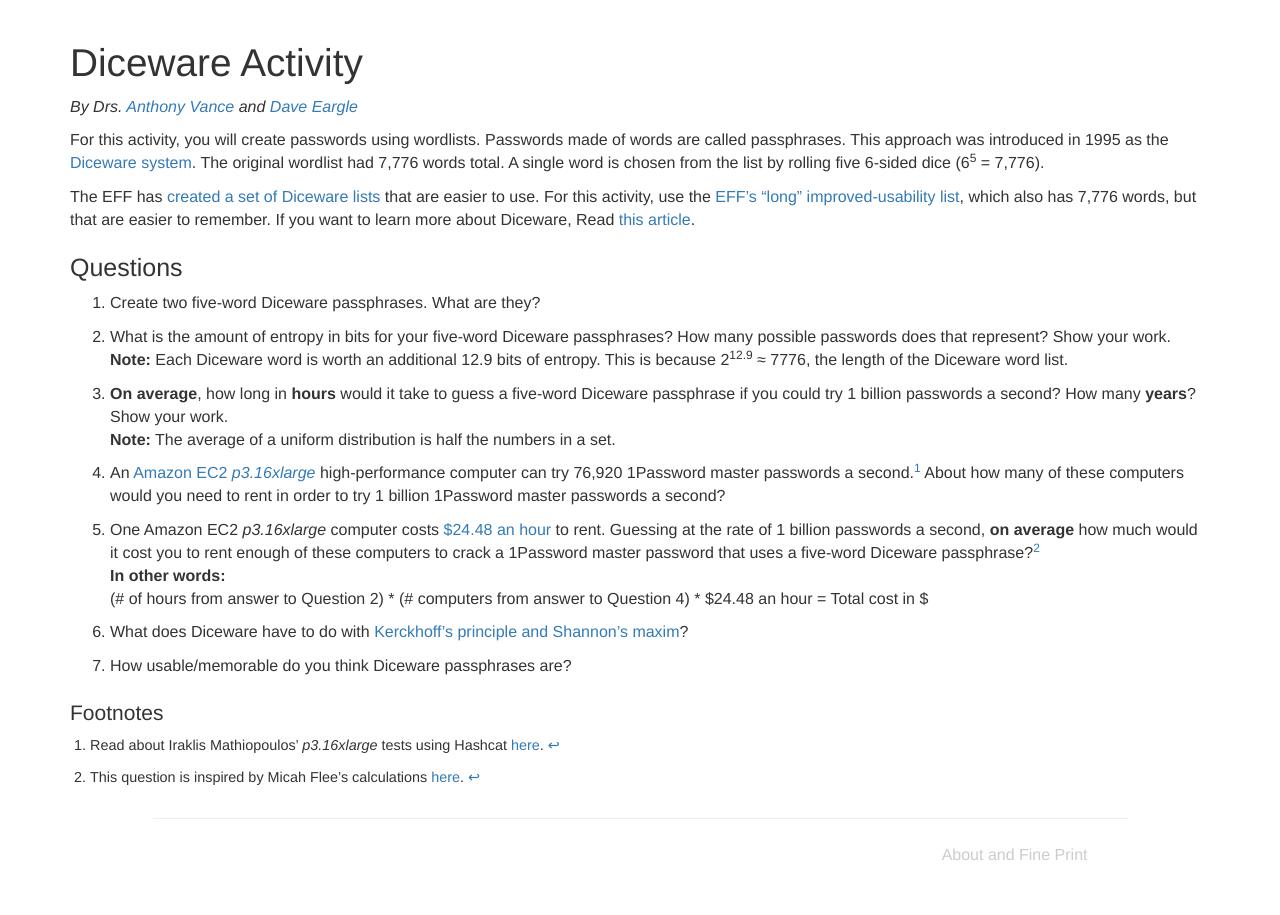
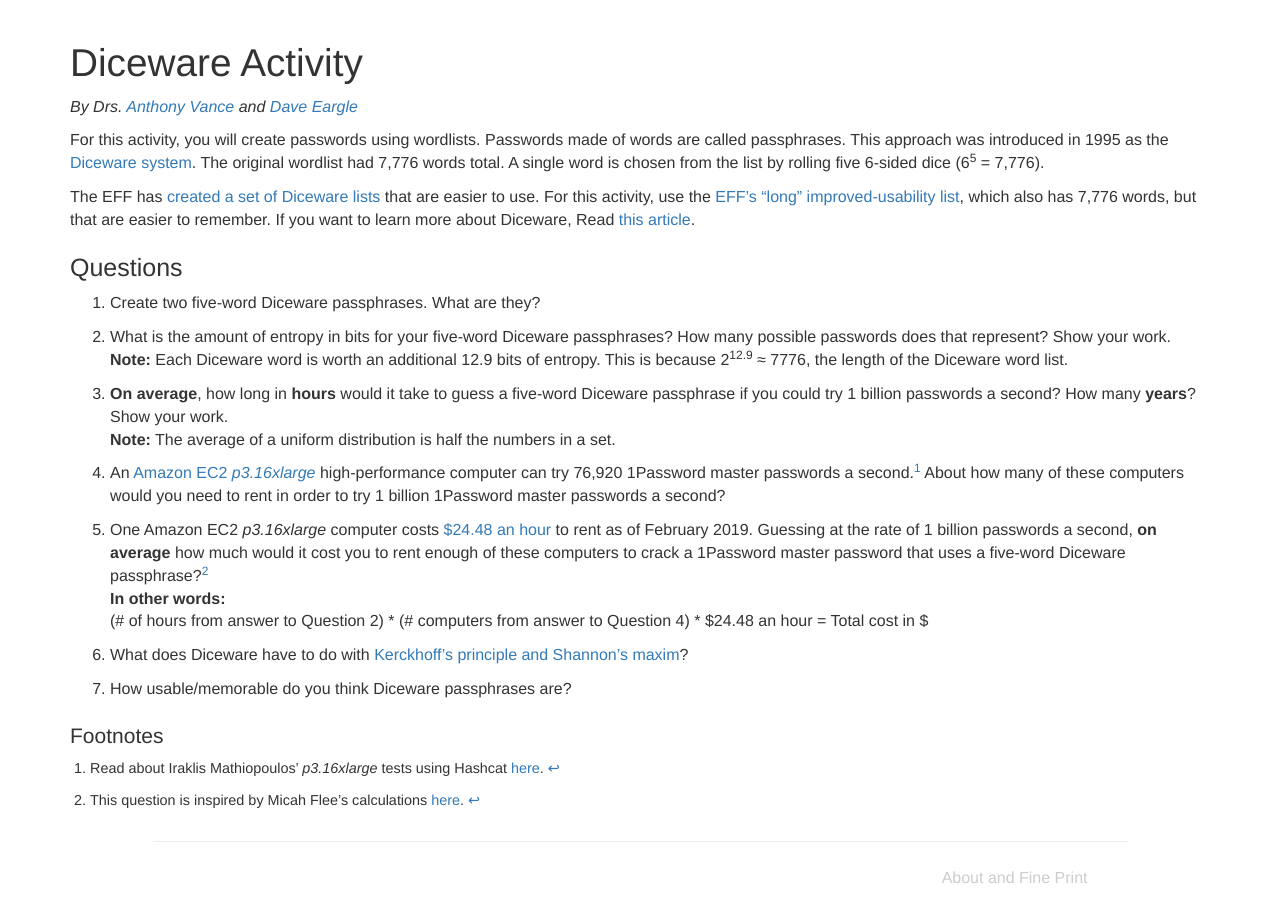
Before and after one commit to security-assignments/security-assignments.github.io, a Jekyll site: the page built from _activities/diceware.md, in a window 1280 px wide. Built offline with Jekyll 4.4.1, drawn with Linux system fonts in a browser that asks for light colours.

Commit message:
Updated Diceware activity v3

```diff
--- a/_activities/diceware.md
+++ b/_activities/diceware.md
@@ -18,7 +18,7 @@ The EFF has [created a set of Diceware lists](https://www.eff.org/deeplinks/2016
 
 1. An [Amazon EC2 *p3.16xlarge*](https://aws.amazon.com/ec2/instance-types/p3/) high-performance computer can try 76,920 1Password master passwords a second.[^1] About how many of these computers would you need to rent in order to try 1 billion 1Password master passwords a second?
 
-1. One Amazon EC2 *p3.16xlarge* computer costs [$24.48 an hour](https://aws.amazon.com/ec2/instance-types/p3/) to rent. Guessing at the rate of 1 billion passwords a second, **on average** how much would it cost you to rent enough of these computers to crack a 1Password master password that uses a five-word Diceware passphrase?[^2]
+1. One Amazon EC2 *p3.16xlarge* computer costs [$24.48 an hour](https://aws.amazon.com/ec2/instance-types/p3/) to rent as of February 2019. Guessing at the rate of 1 billion passwords a second, **on average** how much would it cost you to rent enough of these computers to crack a 1Password master password that uses a five-word Diceware passphrase?[^2]
 **In other words:**
 (# of hours from answer to Question 2) * (# computers from answer to Question 4) * $24.48 an hour = Total cost in $
 
```
